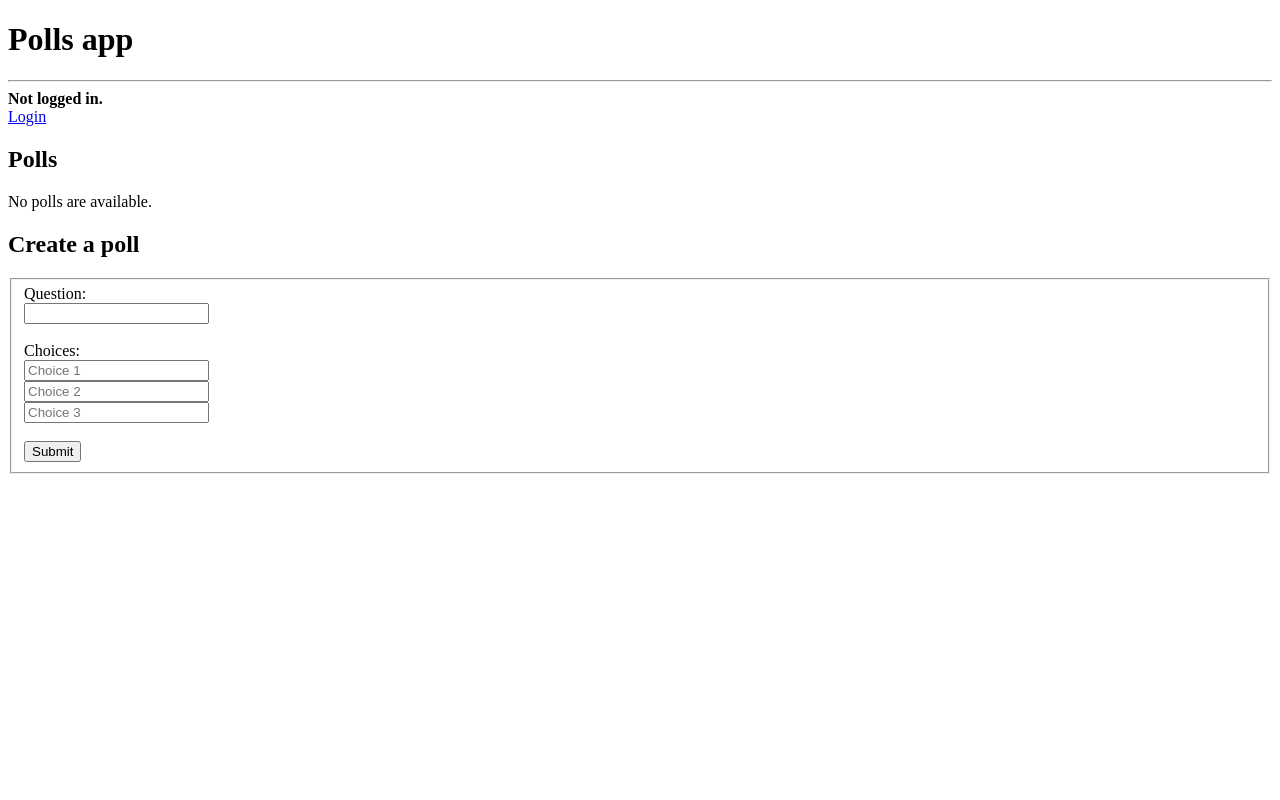
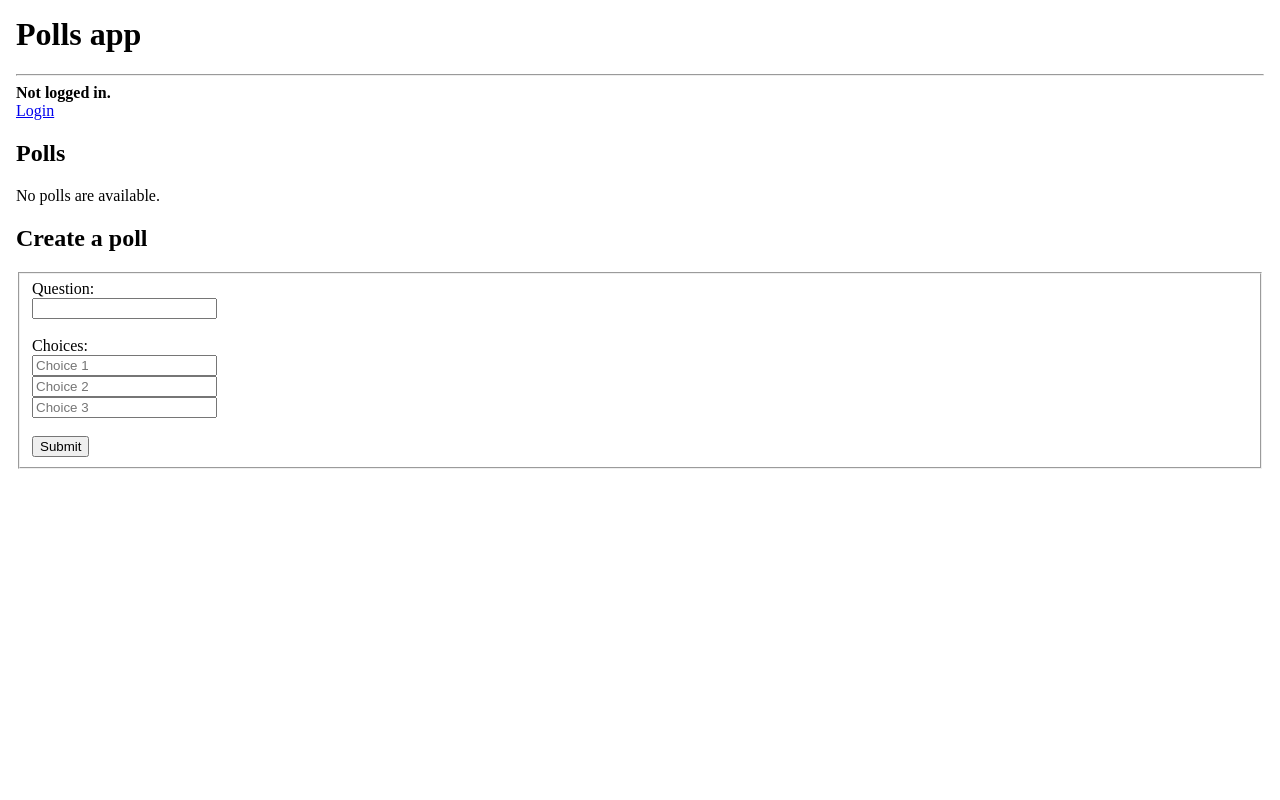
Before and after one commit to kuosaton/cybersecuritybase-project-I, a Django app: page / in a window 1280 px wide. Run offline with Django 5.2, Linux system fonts and the light colour scheme; data that the repository does not hold is empty.

Commit message:
add style.css

```diff
--- /dev/null
+++ b/src/polls/static/polls/style.css
@@ -0,0 +1,7 @@
+li a {
+   color: green;
+}
+
+body {
+   padding: 0.5em;
+}
--- a/src/polls/templates/polls/index.html
+++ b/src/polls/templates/polls/index.html
@@ -1,3 +1,7 @@
+{% load static %}
+
+<link rel="stylesheet" href="{% static 'polls/style.css' %}" />
+
 <!DOCTYPE html>
 <html lang="en-US">
    <head>
--- a/src/polls/templates/polls/login.html
+++ b/src/polls/templates/polls/login.html
@@ -1,3 +1,7 @@
+{% load static %}
+
+<link rel="stylesheet" href="{% static 'polls/style.css' %}" />
+
 <!DOCTYPE html>
 <html lang="en-US">
    <head>
--- a/src/polls/templates/polls/register.html
+++ b/src/polls/templates/polls/register.html
@@ -1,3 +1,7 @@
+{% load static %}
+
+<link rel="stylesheet" href="{% static 'polls/style.css' %}" />
+
 <!DOCTYPE html>
 <html lang="en-US">
    <head>
--- a/src/polls/templates/polls/results.html
+++ b/src/polls/templates/polls/results.html
@@ -1,3 +1,7 @@
+{% load static %}
+
+<link rel="stylesheet" href="{% static 'polls/style.css' %}" />
+
 <!DOCTYPE html>
 <html lang="en-US">
    <head>
```
Also changed, not shown: src/polls/templates/polls/detail.html (+7 -1 lines). Lines whose indentation alone changed are shown as unchanged.
